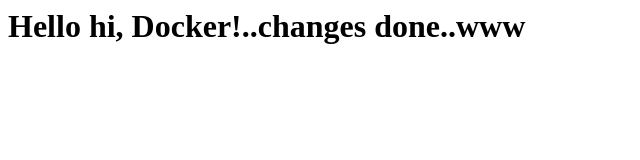
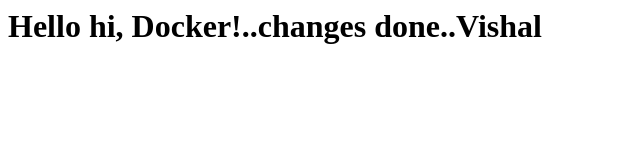
Before and after one commit to Pushkala-S/jenkins, a plain HTML site: page index.html in a window 1280 px wide. Shown: the full height of the page, 0-640 px from the left. Drawn offline with Linux system fonts and the light colour scheme.

Commit message:
Update index.html

```diff
--- a/index.html
+++ b/index.html
@@ -1,5 +1,5 @@
 <html>
     <body>
-        <h1>Hello hi, Docker!..changes done..www</h1>
+        <h1>Hello hi, Docker!..changes done..Vishal</h1>
     </body>
 </html>
```
